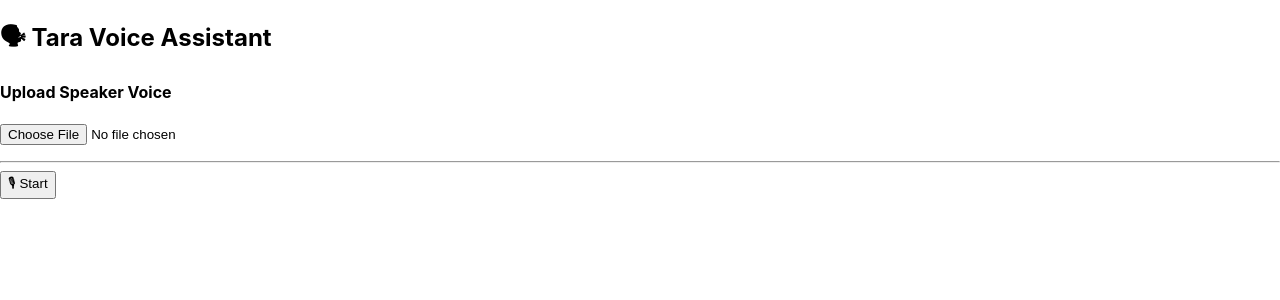
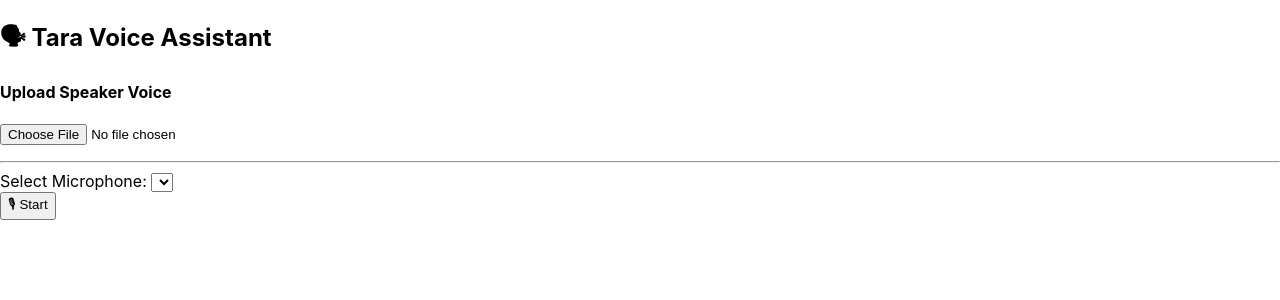
Before and after one commit to madhu9738/dhvani-ui, a React (Create React App) app: page / in a window 1280 px wide. Shown: the top 300 px of the page. Built offline with nearby package versions, Linux system fonts and the light colour scheme.

Commit message:
Point to backend via ngrok2

```diff
--- a/src/MicRecorder.js
+++ b/src/MicRecorder.js
@@ -1,16 +1,28 @@
 
-import React, { useState, useRef } from "react";
+import React, { useState, useRef, useEffect } from "react";
 
 const MicRecorderComponent = () => {
   const [isRunning, setIsRunning] = useState(false);
+  const [devices, setDevices] = useState([]);
+  const [selectedDeviceId, setSelectedDeviceId] = useState("");
   const mediaRecorderRef = useRef(null);
   const audioChunksRef = useRef([]);
   const audioRef = useRef(null);
 
+  useEffect(() => {
+    navigator.mediaDevices.enumerateDevices().then((allDevices) => {
+      const audioInputs = allDevices.filter((d) => d.kind === "audioinput");
+      setDevices(audioInputs);
+      if (audioInputs.length > 0) setSelectedDeviceId(audioInputs[0].deviceId);
+    });
+  }, []);
+
   const startRecording = async () => {
     try {
       console.log("🔁 Starting recording setup...");
-      const stream = await navigator.mediaDevices.getUserMedia({ audio: true });
+      const stream = await navigator.mediaDevices.getUserMedia({
+        audio: { deviceId: selectedDeviceId ? { exact: selectedDeviceId } : undefined },
+      });
       console.log("🎙 Stream tracks:", stream.getTracks());
 
       const mediaRecorder = new MediaRecorder(stream);
@@ -131,6 +143,18 @@ const MicRecorderComponent = () => {
 
   return (
     <div>
+      <label>Select Microphone: </label>
+      <select
+        value={selectedDeviceId}
+        onChange={(e) => setSelectedDeviceId(e.target.value)}
+      >
+        {devices.map((device) => (
+          <option key={device.deviceId} value={device.deviceId}>
+            {device.label || "Unnamed device"}
+          </option>
+        ))}
+      </select>
+      <br />
       <button onClick={toggleRecording}>
         {isRunning ? "⏹ Stop" : "🎙 Start"}
       </button>
```
